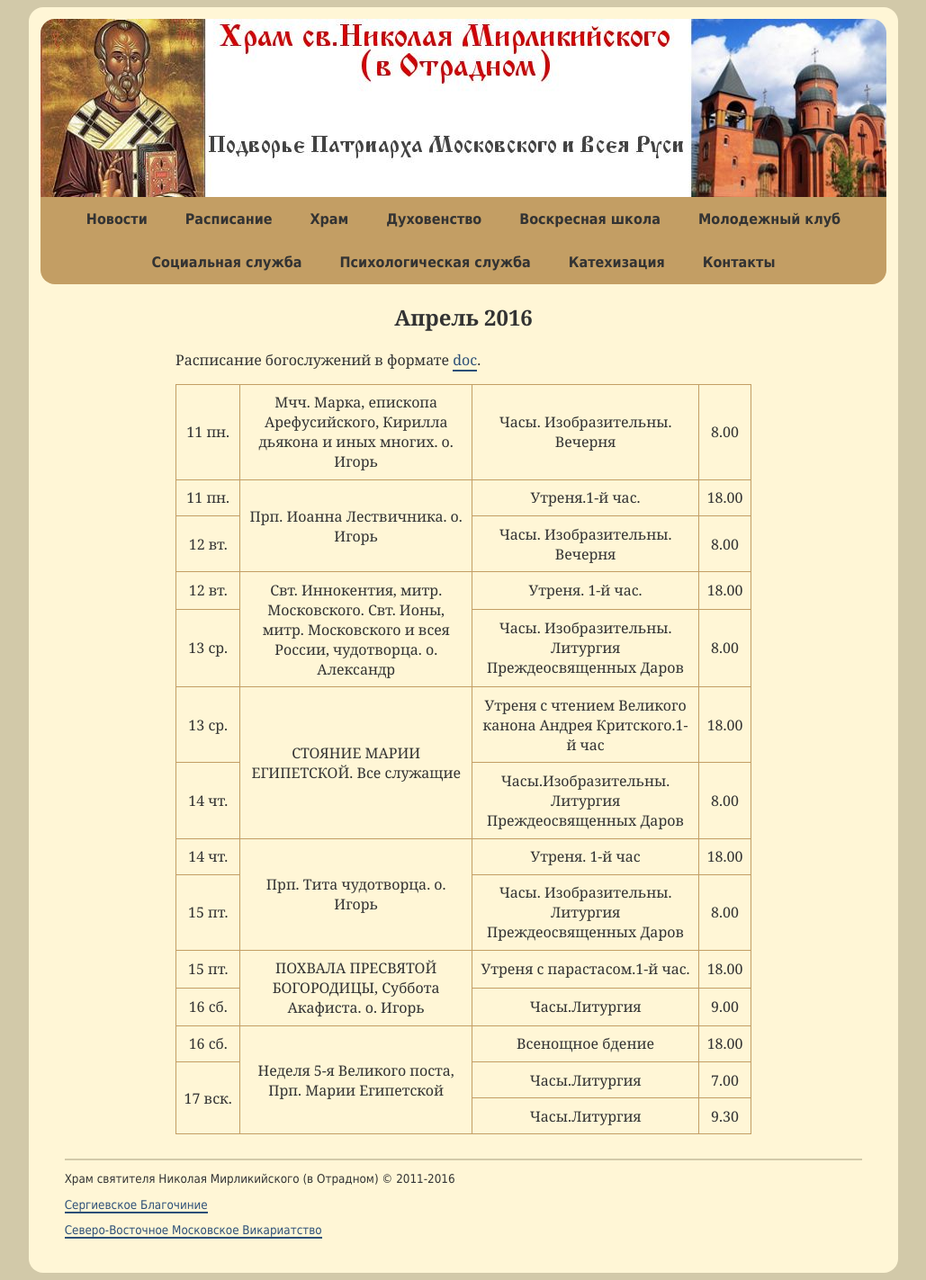
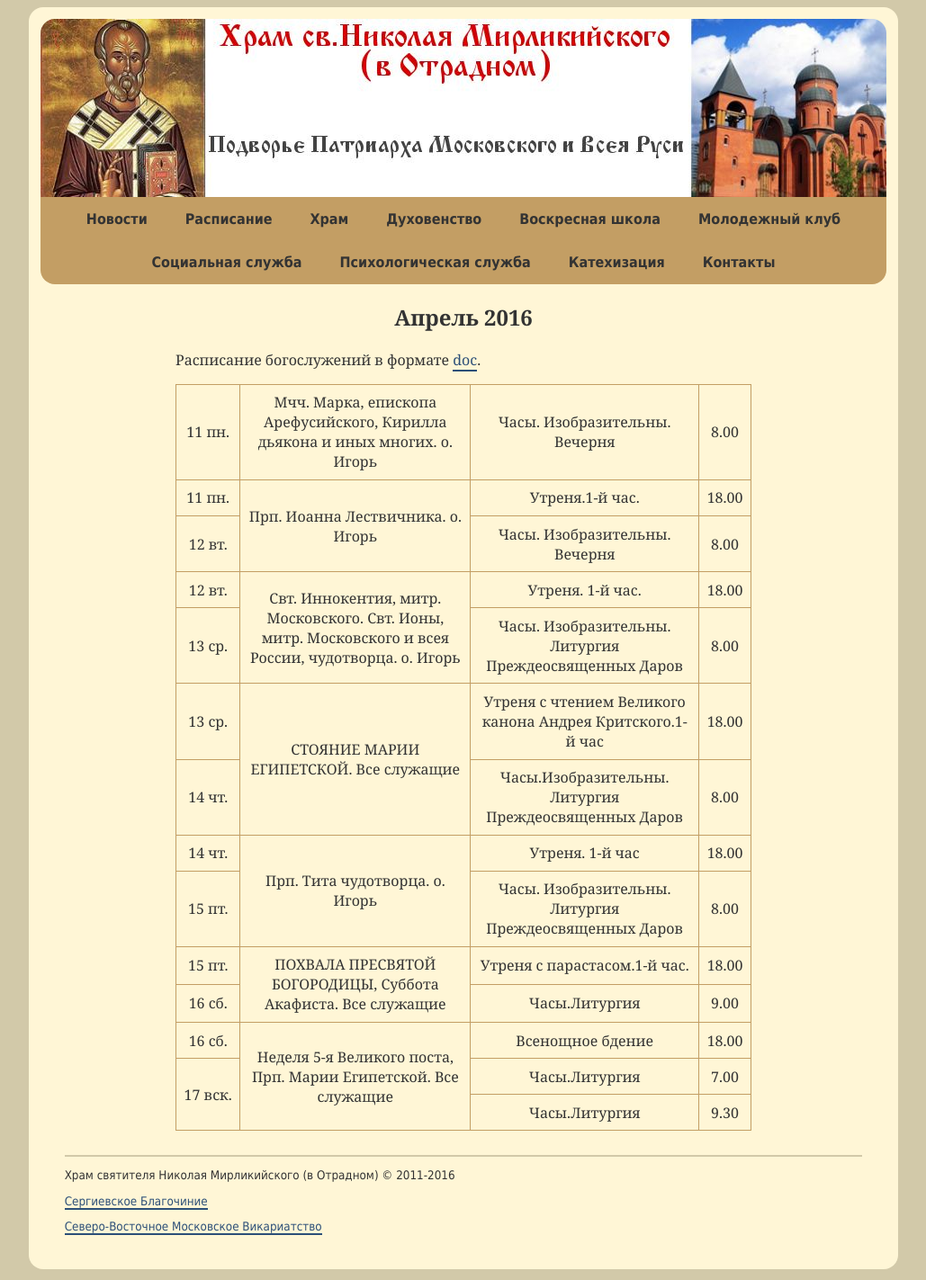
Before and after one commit to hramotradnoe/hramotradnoe.github.io, a Jekyll site: the page built from schedule/index.html, in a window 1280 px wide. Shown: the whole page at 90% size, without its empty margins (125-1154 px from the left). Built offline with Jekyll 4.4.1, drawn with Linux system fonts in a browser that asks for light colours.

Commit message:
Update schedule.yml

```diff
--- a/_data/schedule.yml
+++ b/_data/schedule.yml
@@ -14,7 +14,7 @@ timetable:
       - day   : 12&nbsp;вт.
         time  : '8.00'
         title : "Часы.  Изобразительны. Вечерня"
- - description : "Свт. Иннокентия, митр. Московского. Свт. Ионы, митр. Московского и всея России, чудотворца. о. Александр"
+ - description : "Свт. Иннокентия, митр. Московского. Свт. Ионы, митр. Московского и всея России, чудотворца. о. Игорь"
    services    :
       - day   : 12&nbsp;вт.
         time  : '18.00'
@@ -38,7 +38,7 @@ timetable:
       - day   : 15&nbsp;пт.
         time  : '8.00'
         title : "Часы.  Изобразительны. Литургия Преждеосвященных Даров"
- - description : "ПОХВАЛА ПРЕСВЯТОЙ БОГОРОДИЦЫ, Суббота Акафиста. о. Игорь"
+ - description : "ПОХВАЛА ПРЕСВЯТОЙ БОГОРОДИЦЫ, Суббота Акафиста. Все служащие"
    services    :
       - day   : 15&nbsp;пт.
         time  : '18.00'
@@ -46,7 +46,7 @@ timetable:
       - day   : 16&nbsp;сб.
         time  : '9.00'
         title : "Часы.Литургия"
- - description : "Неделя 5-я Великого поста, Прп. Марии Египетской"
+ - description : "Неделя 5-я Великого поста, Прп. Марии Египетской. Все служащие"
    services    :
       - day   : 16&nbsp;сб.
         time  : '18.00'
```
